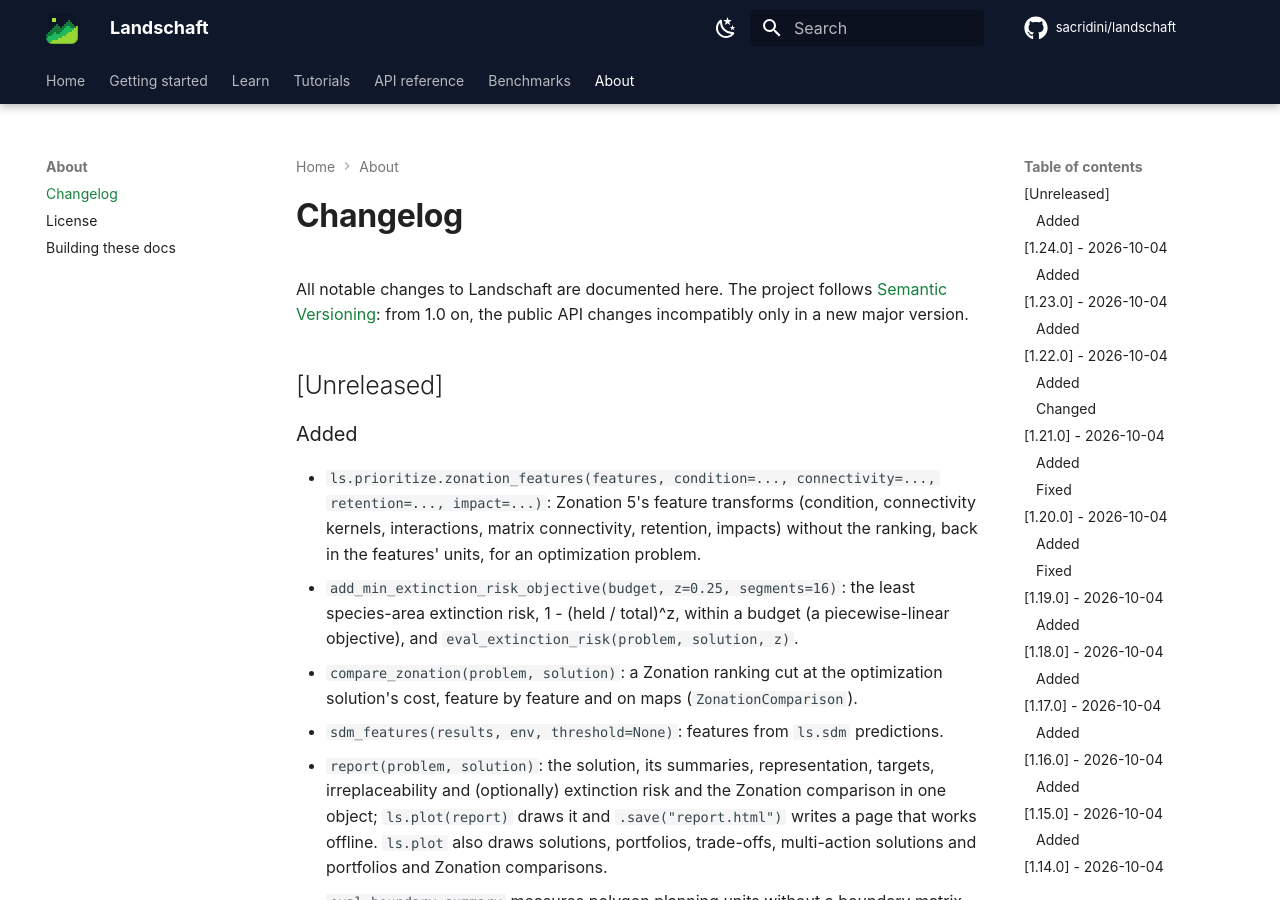
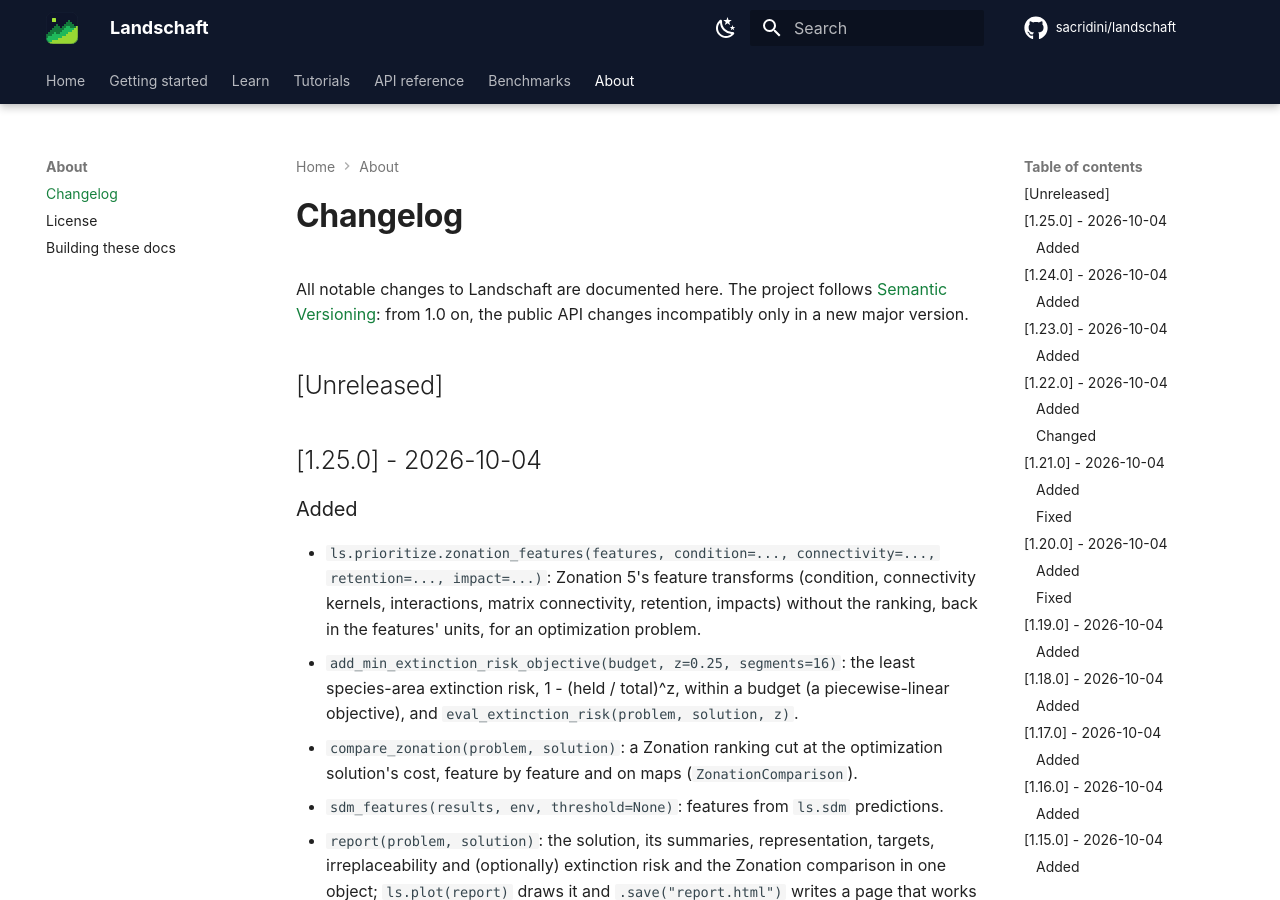
Before and after one commit to sacridini/landschaft, an MkDocs documentation site: the page built from docs/about/changelog.md, in a window 1280 px wide and 900 px high. Built offline with MkDocs 1.6.1 and Material for MkDocs 9.7.7, drawn with Linux system fonts in a browser that asks for light colours; comment, search, counter and statistics services are not loaded.

Commit message:
chore: release 1.25.0

```diff
--- a/CHANGELOG.md
+++ b/CHANGELOG.md
@@ -5,6 +5,8 @@ All notable changes to Landschaft are documented here. The project follows
 in a new major version.
 
 ## [Unreleased]
+
+## [1.25.0] - 2026-10-04
 
 ### Added
 - `ls.prioritize.zonation_features(features, condition=..., connectivity=..., retention=..., impact=...)`:
--- a/pyproject.toml
+++ b/pyproject.toml
@@ -4,7 +4,7 @@ build-backend = "scikit_build_core.build"
 
 [project]
 name = "landschaft"
-version = "1.24.0"
+version = "1.25.0"
 description = "Fast, exact landscape pattern, fragmentation, landscape-metric and connectivity analysis for Python."
 readme = "README.md"
 license = "GPL-3.0-or-later"
```
Also changed, not shown: IDEAS.md (+1 -0 lines).
